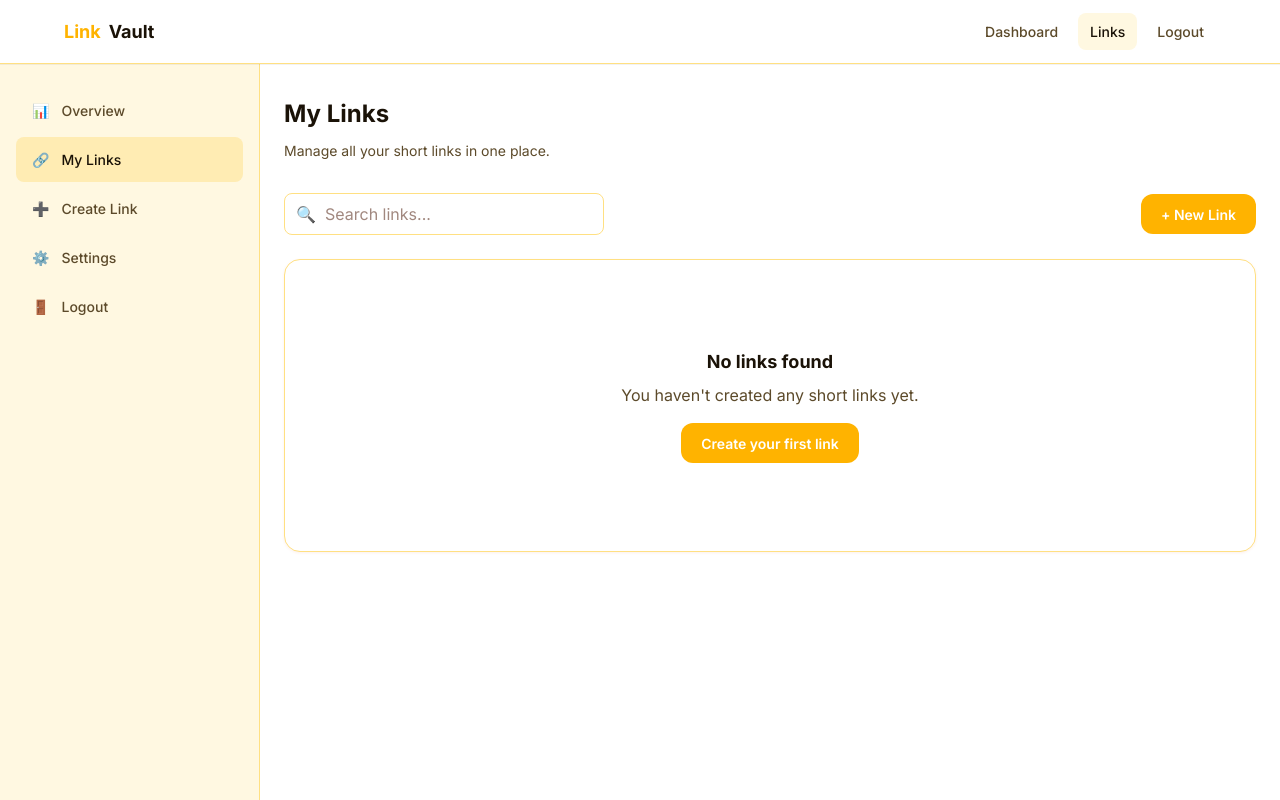
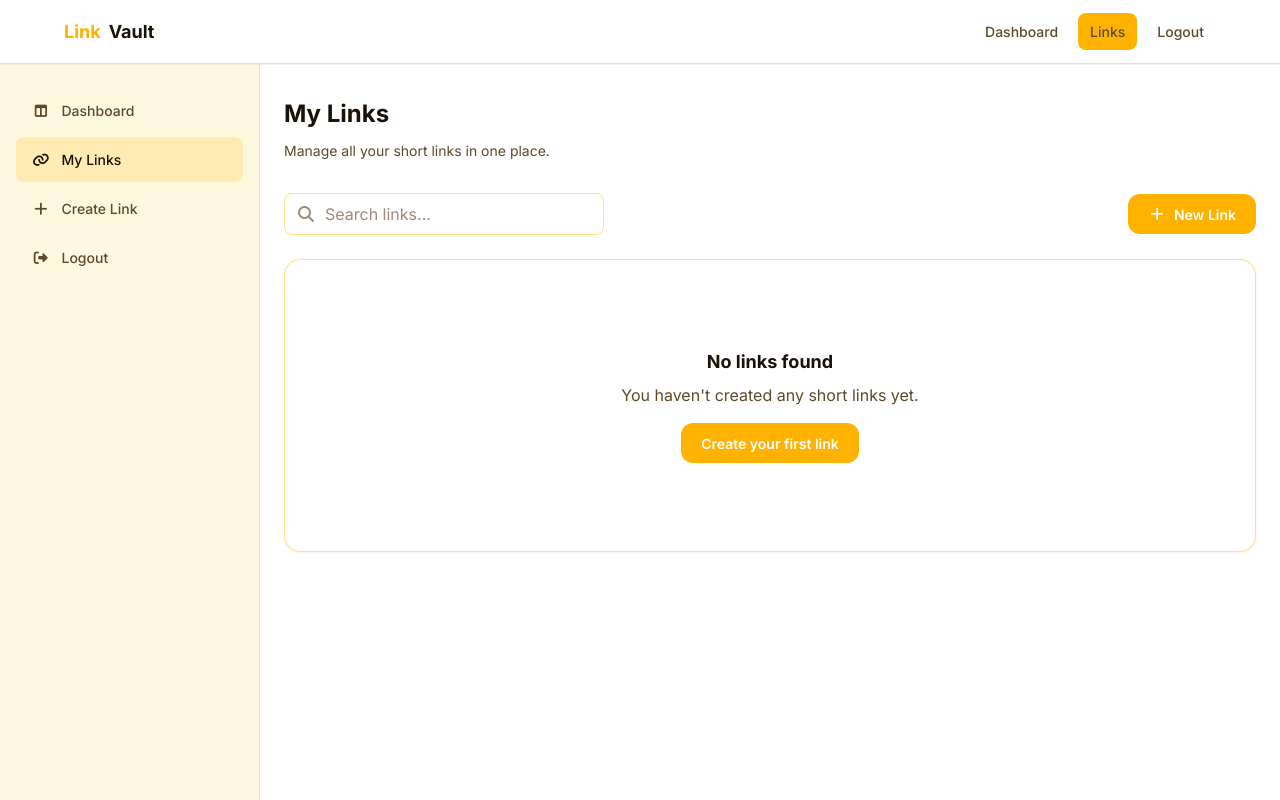
Before and after one commit to amk2406/linkvault, a Node server app: template public/views/links.ejs in a window 1280 px wide. Run offline with Node 20, Linux system fonts and the light colour scheme; the template is opened without the code that fills it, so the values that code supplies are empty; some libraries are stand-ins or nearby versions.

Commit message:
feat: update favicon paths and enhance asset links for consistency across pages

```diff
--- a/public/views/links.ejs
+++ b/public/views/links.ejs
@@ -5,11 +5,22 @@
   <meta name="viewport" content="width=device-width, initial-scale=1.0" />
   <meta name="theme-color" content="#FFB300" />
   <title>My Links · LinkVault</title>
-  <link rel="stylesheet" href="/static/style/properties.css" />
-  <link rel="stylesheet" href="/static/style/base.css" />
-  <link rel="preconnect" href="https://fonts.googleapis.com" />
-  <link rel="preconnect" href="https://fonts.gstatic.com" crossorigin />
-  <link href="https://fonts.googleapis.com/css2?family=Inter:wght@400;500;600;700&display=swap" rel="stylesheet" />
+  <!-- Favicon -->
+  <link rel="icon" href="icons/ico/logo.ico" sizes="any">
+  <link rel="icon" type="image/png" sizes="32x32" href="icons/png/logo-32x32.png">
+  <link rel="icon" type="image/png" sizes="16x16" href="icons/png/logo-16x16.png">
+  <!-- Apple Touch Icon -->
+  <link rel="apple-touch-icon" href="icons/png/apple-tourch.png">
+  <!-- PWA / App Icons -->
+  <link rel="icon" type="image/png" sizes="180x150" href="icons/png/logo-180x180.png">
+  <link rel="icon" type="image/png" sizes="512x512" href="icons/png/logo-512x512.png">
+
+  <link rel="preconnect" href="style/font-icon/css/all.min.css" />
+  <link rel="stylesheet" href="style/font-icon/css/all.min.css" />
+  <link rel="preconnect" href="style/font/inter-family.woff2" />
+  <link href="style/font.css" rel="stylesheet" />
+  <link rel="stylesheet" href="style/properties.css" />
+  <link rel="stylesheet" href="style/base.css" />
 </head>
 <body>
   <!-- Header -->
@@ -20,7 +31,7 @@
       </a>
       <nav class="nav">
         <a href="/dashboard" class="nav-link">Dashboard</a>
-        <a href="/links" class="nav-link active">Links</a>
+        <a href="/links" class="btn-primary nav-link ">Links</a>
         <a href="/auth/logout" class="nav-link">Logout</a>
       </nav>
     </div>
@@ -31,23 +42,19 @@
     <aside class="sidebar">
       <nav class="sidebar-nav">
         <a href="/dashboard" class="sidebar-link">
-          <span>📊</span> Overview
+          <span class="fa-solid fa-table-columns"></span> Dashboard
         </a>
         <a href="/links" class="sidebar-link active">
-          <span>🔗</span> My Links
+          <span class="fa fa-link"></span> My Links
         </a>
         <a href="/links/new" class="sidebar-link">
-          <span>➕</span> Create Link
-        </a>
-        <a href="/settings" class="sidebar-link">
-          <span>⚙️</span> Settings
+          <span class="fa fa-plus"></span> Create Link
         </a>
         <a href="/auth/logout" class="sidebar-link">
-          <span>🚪</span> Logout
+          <span class="fa fa-right-from-bracket"></span> Logout
         </a>
       </nav>
     </aside>
-
     <!-- Main content -->
     <main class="main-content">
       <h1 class="page-title">My Links</h1>
@@ -56,7 +63,7 @@
       <!-- Toolbar -->
       <div class="toolbar">
         <div class="search-box">
-          <span class="search-icon">🔍</span>
+          <span class="search-icon fa fa-search"></span>
           <input
             type="search"
             class="form-input"
@@ -66,7 +73,7 @@
           />
         </div>
         <div class="flex gap-3">
-          <a href="/links/new" class="btn btn-primary">+ New Link</a>
+          <a href="/links/new" class="btn btn-primary"><i class="fa fa-plus"></i>New Link</a>
         </div>
       </div>
 
```
Also changed, not shown: public/pages/index.html (+11 -11 lines), public/views/auth/signin.ejs (+12 -5 lines), public/views/auth/signup.ejs (+12 -5 lines), public/views/dashboard.ejs (+12 -5 lines).
